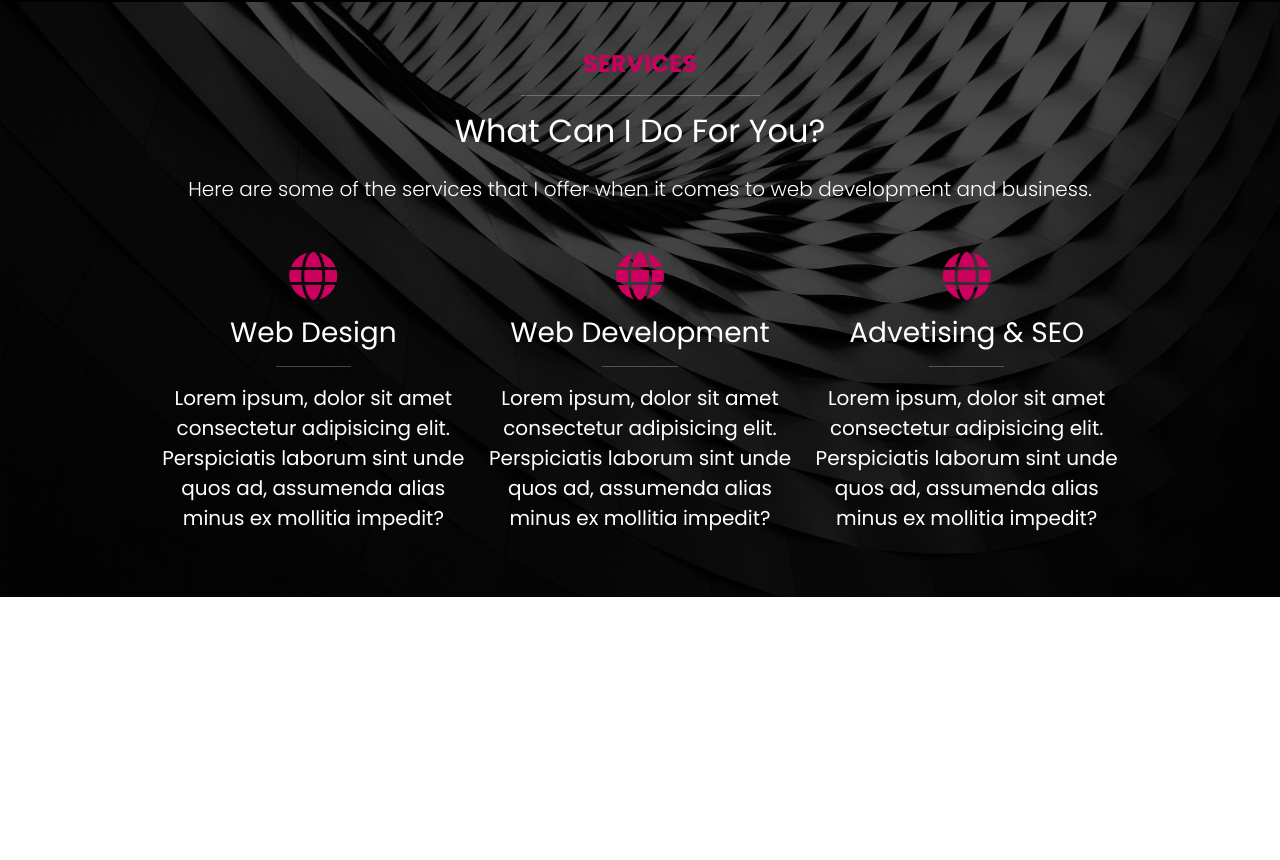
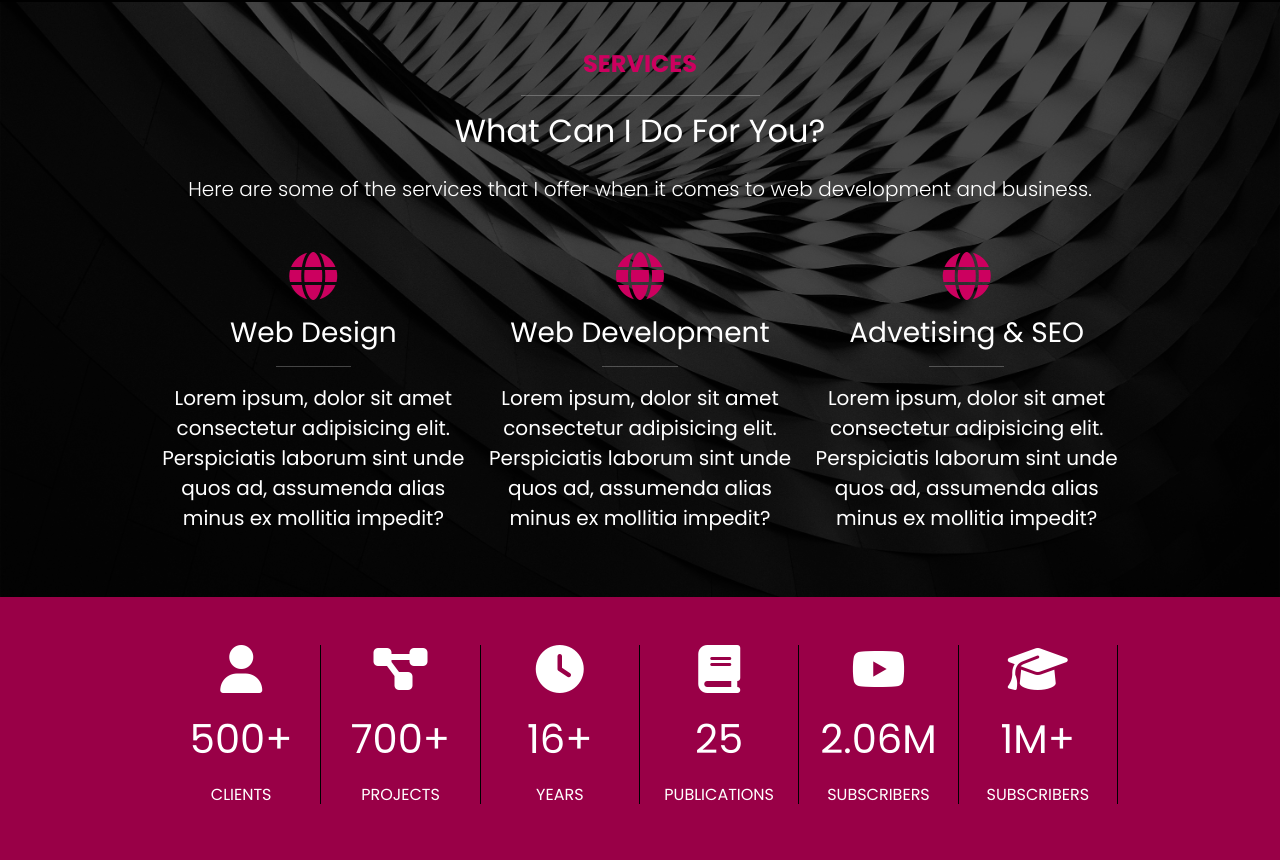
Before and after one commit to alphageekdom/bootstrap-projects, a website: page portfolio-website/index.html in a window 1280 px wide. Shown: the part 3872-4732 px from the top of the page. Before the commit the page ends 4469 px from the top, so only its background shows below. Drawn offline with Linux system fonts and the light colour scheme.

Commit message:
stats section

```diff
--- a/portfolio-website/index.html
+++ b/portfolio-website/index.html
@@ -320,6 +320,60 @@
         </section>
         <!-- Services -->
 
+        <!-- Stats -->
+        <section class="stats py-5 text-bg-secondary">
+            <div class="container">
+                <div class="row g-0">
+                    <div class="col-md-4 col-lg-2">
+                        <div class="stat text-center border-end border-dark">
+                            <i class="fa-solid fa-user fa-3x mb-3"></i>
+                            <p class="fs-1">500+</p>
+                            <h3 class="fs-6 text-uppercase">Clients</h3>
+                        </div>
+                    </div>
+                    <div class="col-md-4 col-lg-2">
+                        <div class="stat text-center border-end border-dark">
+                            <i class="fa-solid fa-project-diagram fa-3x mb-3"></i>
+                            <p class="fs-1">700+</p>
+                            <h3 class="fs-6 text-uppercase">Projects</h3>
+                        </div>
+                    </div>
+                    <div class="col-md-4 col-lg-2">
+                        <div class="stat text-center border-end border-dark">
+                            <i class="fa-solid fa-clock fa-3x mb-3"></i>
+                            <p class="fs-1">16+</p>
+                            <h3 class="fs-6 text-uppercase">Years</h3>
+                        </div>
+                    </div>
+                    <div class="col-md-4 col-lg-2">
+                        <div class="stat text-center border-end border-dark">
+                            <i class="fa-solid fa-book fa-3x mb-3"></i>
+                            <p class="fs-1">25</p>
+                            <h3 class="fs-6 text-uppercase">Publications</h3>
+                        </div>
+                    </div>
+                    <div class="col-md-4 col-lg-2">
+                        <div class="stat text-center border-end border-dark">
+                            <i class="fa-brands fa-youtube fa-3x mb-3"></i>
+                            <p class="fs-1">2.06M</p>
+                            <h3 class="fs-6 text-uppercase">Subscribers</h3>
+                        </div>
+                    </div>
+                    <div class="col-md-4 col-lg-2 last">
+                        <div class="stat text-center border-end border-dark">
+                            <i class="fa-solid fa-graduation-cap fa-3x mb-3"></i>
+                            <p class="fs-1">1M+</p>
+                            <h3 class="fs-6 text-uppercase">Subscribers</h3>
+                        </div>
+                    </div>
+                </div>
+            </div>
+        </section>
+        <!-- Stats -->
+
+
+
+
         <script src="js/bootstrap.bundle.min.js"></script>
         <script src="js/lightbox-plus-jquery.min.js"></script>
         <script src="js/script.js"></script>
--- a/portfolio-website/scss/styles.scss
+++ b/portfolio-website/scss/styles.scss
@@ -66,4 +66,15 @@
   .about-content {
     flex-direction: column;
   }
+
+  .stats .stat {
+    border-right: 0 !important;
+    margin-bottom: 40px;
+    border-bottom: var(--bs-dark) solid 1px;
+    padding-bottom: 20px;
+  }
+
+  .stats .last .stat {
+    border-bottom: none !important;
+  }
 }
```
Also changed, not shown: portfolio-website/css/styles.css.
